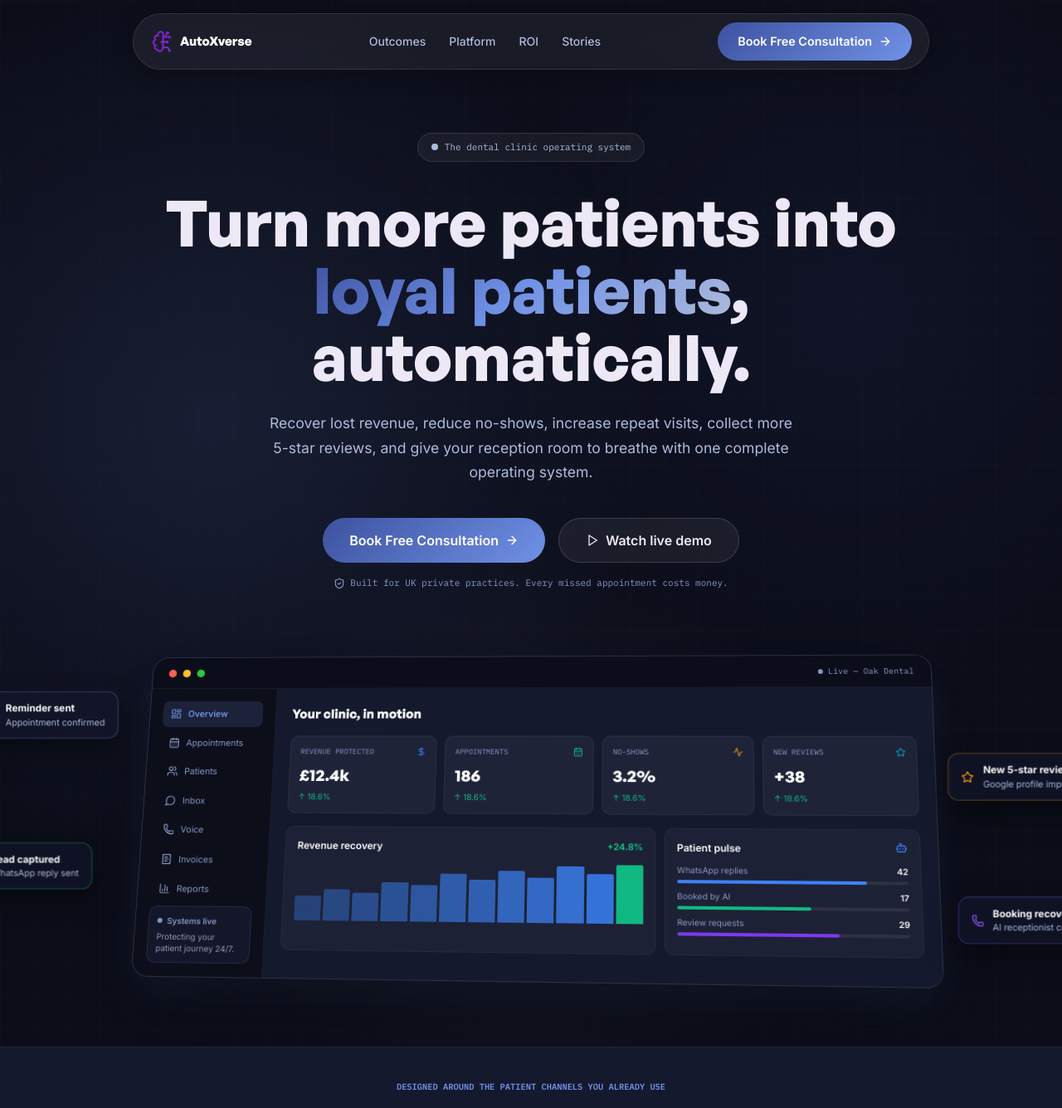
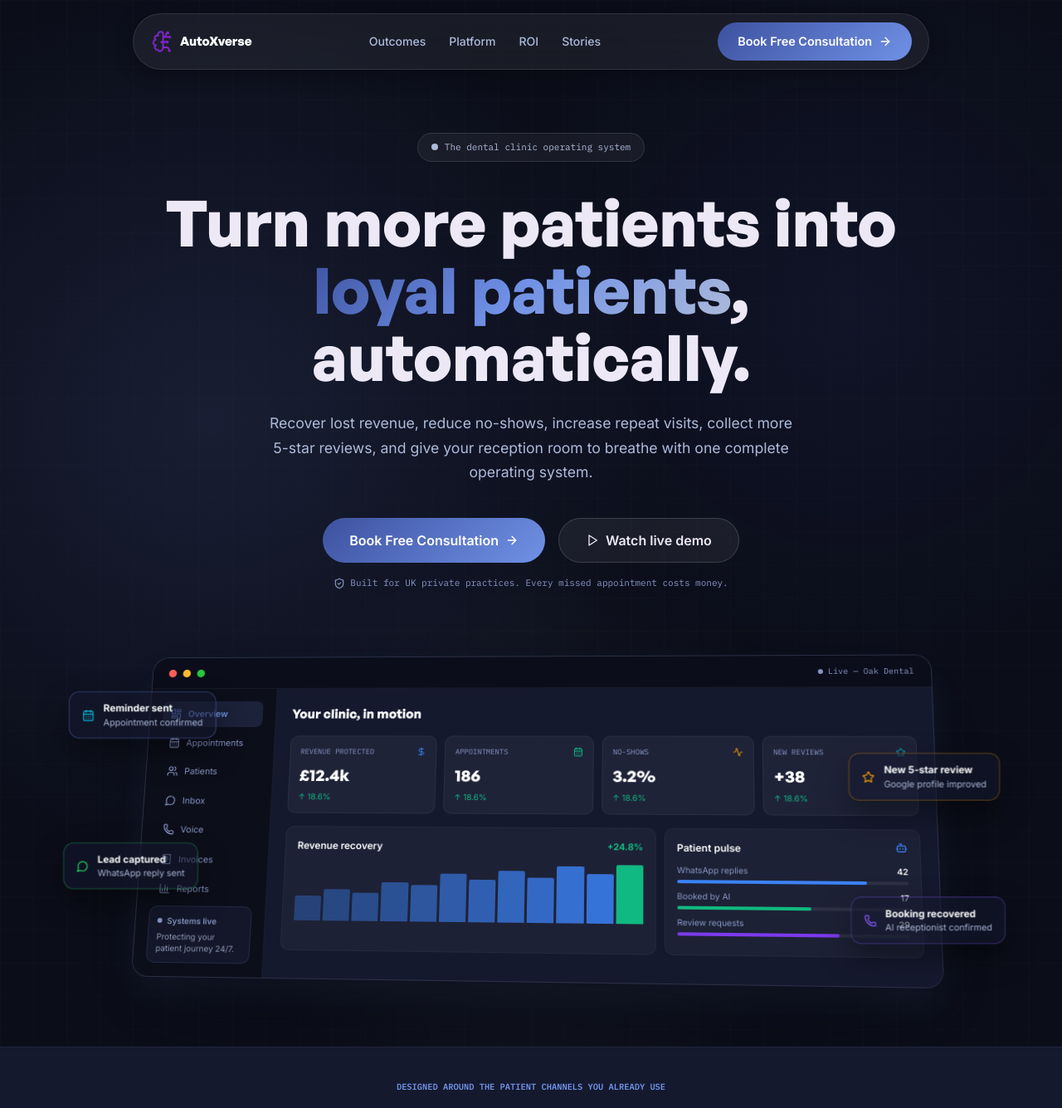
Before and after one commit to AaAlihamza77/landingpage1, a Next.js app: page / in a window 1280 px wide. Shown: the top 1335 px of the page at 83% size. Built offline with nearby package versions, Linux system fonts and the light colour scheme.

Commit message:
fix: make hero floating badges responsive to prevent clipping on laptop screens

```diff
--- a/app/globals.css
+++ b/app/globals.css
@@ -735,3 +735,48 @@
     grid-template-columns: repeat(3, 1fr) !important;
   }
 }
+
+/* Responsive Floating Badges to prevent screen edge clipping on laptops */
+.hero-badge-left-1 {
+  position: absolute;
+  left: -150px;
+  top: 60px;
+  transform: translate3d(0, 0, 100px);
+  transition: left 0.3s ease;
+}
+.hero-badge-right-1 {
+  position: absolute;
+  right: -150px;
+  top: 130px;
+  transform: translate3d(0, 0, 120px);
+  transition: right 0.3s ease;
+}
+.hero-badge-left-2 {
+  position: absolute;
+  left: -170px;
+  top: 230px;
+  transform: translate3d(0, 0, 90px);
+  transition: left 0.3s ease;
+}
+.hero-badge-right-2 {
+  position: absolute;
+  right: -170px;
+  top: 290px;
+  transform: translate3d(0, 0, 110px);
+  transition: right 0.3s ease;
+}
+
+@media (max-width: 1380px) {
+  .hero-badge-left-1 {
+    left: -40px !important;
+  }
+  .hero-badge-right-1 {
+    right: -40px !important;
+  }
+  .hero-badge-left-2 {
+    left: -50px !important;
+  }
+  .hero-badge-right-2 {
+    right: -50px !important;
+  }
+}
--- a/components/landing-page.tsx
+++ b/components/landing-page.tsx
@@ -509,16 +509,16 @@
 
       {/* DESKTOP VIEW: Absolute floating badges */}
       <div className="hero-floating-badges-desktop" style={{ position: "absolute", inset: 0, pointerEvents: "none", zIndex: 10, transformStyle: "preserve-3d" }}>
-        <div style={{ position: "absolute", left: -150, top: 60, transform: "translate3d(0, 0, 100px)" }}>
+        <div className="hero-badge-left-1">
           {badgeReminder}
         </div>
-        <div style={{ position: "absolute", right: -150, top: 130, transform: "translate3d(0, 0, 120px)" }}>
+        <div className="hero-badge-right-1">
           {badgeReview}
         </div>
-        <div style={{ position: "absolute", left: -170, top: 230, transform: "translate3d(0, 0, 90px)" }}>
+        <div className="hero-badge-left-2">
           {badgeLead}
         </div>
-        <div style={{ position: "absolute", right: -170, top: 290, transform: "translate3d(0, 0, 110px)" }}>
+        <div className="hero-badge-right-2">
           {badgeVoice}
         </div>
       </div>
```
